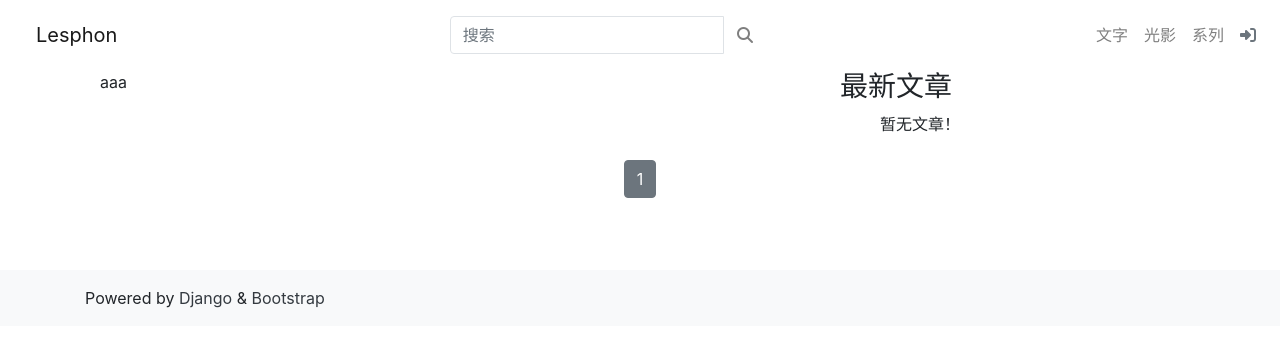
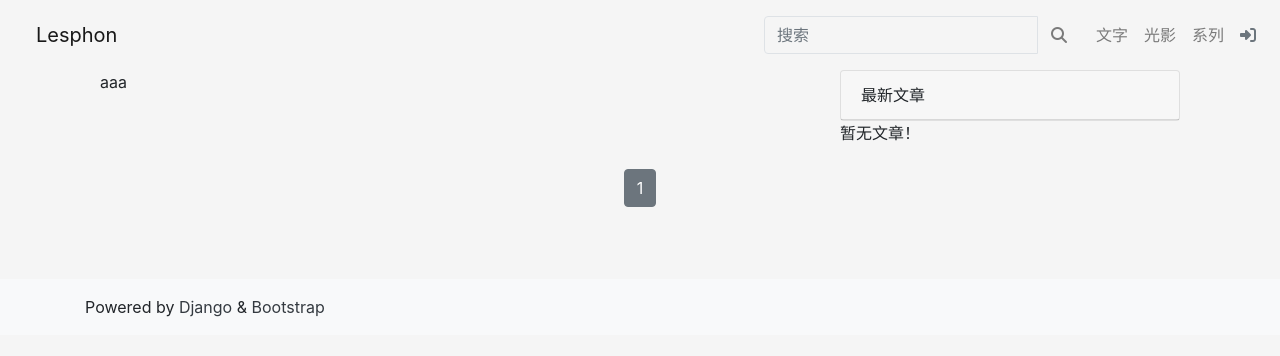
Before and after one commit to pangzix/myblog, a Django app: page / in a window 1280 px wide. Shown: the top 356 px of the page. Run offline with Django 3.2, Linux system fonts and the light colour scheme; data that the repository does not hold is empty; some libraries are stand-ins or nearby versions.

```diff
--- a/templates/article/inclusions/_recent_artilces.html
+++ b/templates/article/inclusions/_recent_artilces.html
@@ -1,9 +1,13 @@
 <div class="widget widget-recent-posts">
-  <h3 class="widget-title ">最新文章</h3>
-  <ul>
+    <div class="card" >
+        <div class="card-header">
+            最新文章
+        </div>
+    </div>
+    <ul class="list-group list-group-flush">
         {% for article in recent_article_list %}
-      <li class="widget_recent_comments">
-        <a   class=" hvr-forward  recent-post__title" href="{{ article.get_absolute_url }}">{{ article.title }}</a>
+        <li class="liswidget_recent_comments list-group-item border border-light ">
+            <a class=" hvr-forward  recent-post__title" href="{{ article.get_absolute_url }}">{{ article.title }}</a>
          </li>
         {% empty %}
         暂无文章！
--- a/templates/article/index.html
+++ b/templates/article/index.html
@@ -20,7 +20,7 @@
     <meta name="viewport" content="width=device-width, initial-scale=1, shrink-to-fit=no">
 </head>
 
-<body>
+<body style="background-color: whitesmoke">
 {% include 'header.html' %}
 <div class="container ">
 <!--<div class="d-flex fixed-full">
--- a/templates/base.html
+++ b/templates/base.html
@@ -20,7 +20,7 @@
     <meta name="viewport" content="width=device-width, initial-scale=1, shrink-to-fit=no">
 </head>
 
- <body  style="padding-top: 80px;">
+ <body  style="padding-top: 80px; background-color: whitesmoke" >
 
     <!-- 引入导航栏 -->
     {% include 'header.html' %}
--- a/templates/header.html
+++ b/templates/header.html
@@ -34,18 +34,17 @@ $(document).ready(function(){
         <span class="navbar-toggler-icon"></span>
    </button>
 
-    <div class="collapse navbar-collapse justify-content-end" id="collapsibleNavbar">
-    <hr>
-        <form class="nav-item navbar-form mr-2 py-md-2 " role="search" method="get" id="searchform" action="{% url 'article:haystack_search' %}">
-            <div class="input-group">
+    <div class="collapse navbar-collapse  justify-content-end" id="collapsibleNavbar" >
+
+        <form class="nav-item navbar-form mr-2 py-md-2  " role="search" method="get" id="searchform" action="{% url 'article:haystack_search' %}">
+            <div class="input-group rounded">
                 <input type="text" name="q" class="form-control  bg-transparent border " placeholder="搜索" autocomplete="off" required=True>
                     <div class="input-group-btn">
                         <button class="btn btn-default hvr-icon-fade " type="submit"><i class="fa fa-search bg hvr-icon text-black-50"></i></button>
                     </div>
             </div><!-- /input-group -->
         </form>
-        <hr>
-        <ul class="navbar-nav d-inline-flex ">
+        <ul class="nav navbar-nav  ">
             <li class="nav-item" >
                  <a class="nav-link " href="{% url 'article:article_list' %} ">文字</a>
             </li>
```
Lines whose indentation alone changed are shown as unchanged.
